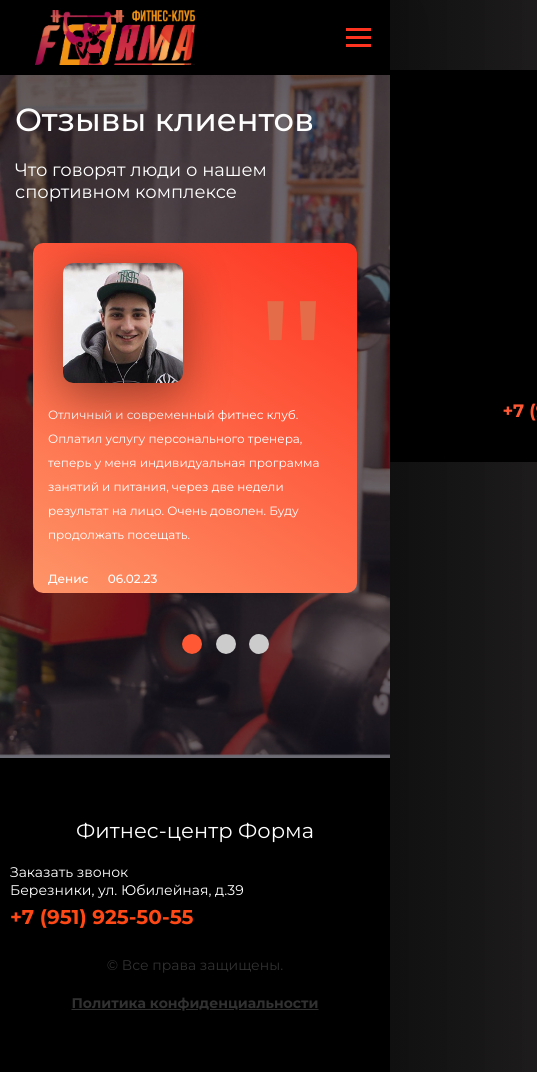
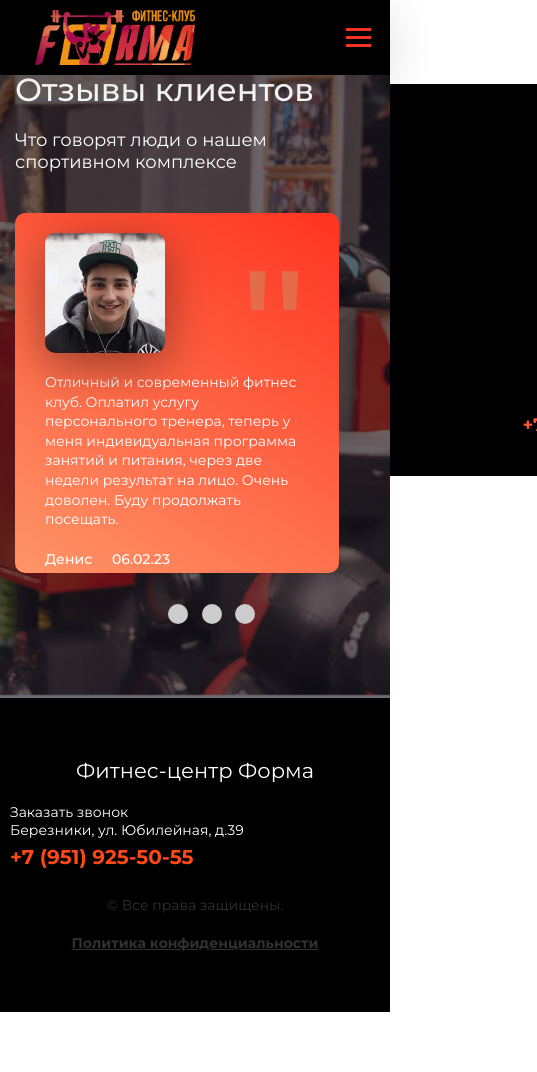
Before and after one commit to GalinaGuseva/infinity-swiper-js, a plain HTML site: page index.html in a window 390 px wide. Shown: the whole page, 537 px wide, since content can reach past the window. After the commit the page ends 1012 px from the top, so only its background shows below. Drawn offline with Linux system fonts and the light colour scheme.

Commit message:
fix autoplay

```diff
--- a/css/main.css
+++ b/css/main.css
@@ -1,5 +1,6 @@
 @import url('https://fonts.googleapis.com/css?family=Montserrat:200,300,400,500,700&subset=cyrillic');
 body {
+  margin: 0;
   font-family: 'Montserrat', sans-serif;
   font-size: 14px;
   font-weight: 400;
@@ -10,11 +11,11 @@ body {
   );
 }
 
-* {
+*,
+*::before,
+*::after {
   box-sizing: border-box;
-  margin: 0;
-  padding: 0;
-  /* scroll-behavior: smooth; */
+  scroll-behavior: smooth;
 }
 
 a {
@@ -22,14 +23,15 @@ a {
   color: white;
 }
 
-ul {
+ul,
+ol {
   list-style: none;
 }
 
 section {
   position: relative;
   max-width: 1440px;
-  padding: 80px 40px;
+  padding: 80px 30px;
   margin: 0 auto;
 }
 
@@ -198,51 +200,56 @@ h2 {
 }
 
 .review-wrapper {
-  width: 100%;
+  display: flex;
   z-index: 1;
+  inline-size: 100%;
   position: relative;
   height: 415px;
-  display: flex;
 }
 
-.review-carousel {
-  width: 100%;
-  position: relative;
+.review-wrapper .review__slides {
+  display: grid;
+  grid-auto-flow: column;
+  grid-auto-columns: calc((100% / 2) - 40px);
+  overflow-x: auto;
+  scroll-snap-type: x mandatory;
+  scrollbar-width: none;
+  gap: 50px;
+  margin: 0;
+  padding: 0;
 }
 
-.review__slides {
-  width: 100%;
-  column-gap: 20px;
-  display: flex;
-  overflow: auto;
-  scroll-snap-type: x mandatory;
+.review__slides::-webkit-scrollbar {
+  display: none; /* Safari and legacy Chromium */
 }
 
-.review-carousel.grab {
-  cursor: grab;
+.review__slides.no-transition {
+  scroll-behavior: auto;
+}
+.review__slides.dragging {
+  scroll-snap-type: none;
+  scroll-behavior: auto;
 }
 
-.review-carousel.grabbing {
-  cursor: grabbing;
+.review__slides.dragging .review-box {
+  cursor: grab;
+  user-select: none;
 }
 
-.review__slide {
-  width: 50%;
+.review__slides .review-box {
+  scroll-snap-align: start;
+  position: relative;
   flex: 0 0 auto;
-  scroll-snap-align: start;
-}
-
-.review-box {
-  position: relative;
-  height: 90%;
+  height: 360px;
+  flex-shrink: 0;
   border-radius: 10px;
-  margin-bottom: 30px;
   padding: 160px 30px 30px;
   text-align: left;
   background: linear-gradient(33deg, #fe9568 0%, #fe3320 100%);
   color: #fff;
   line-height: 2;
-  margin-right: 40px;
+  margin: 0;
+  cursor: pointer;
 }
 
 .review-box .re {
@@ -255,7 +262,7 @@ h2 {
   color: #e46c48;
 }
 
-.review-wrapper .review-box img {
+.review__slides .review-box img {
   width: 120px;
   height: 120px;
   border-radius: 10px;
@@ -283,6 +290,7 @@ h2 {
 .review-nav {
   bottom: 0;
   column-gap: 16px;
+  margin-top: 20px;
   display: flex;
   justify-content: center;
   position: absolute;
@@ -313,7 +321,7 @@ h2 {
   color: #fe5834;
 }
 
-.review-wrapper .review-box .name {
+.review__slides .review-box .name {
   display: block;
   font-weight: bold;
   font-size: 16px;
@@ -347,22 +355,10 @@ h2 {
   cursor: pointer;
 }
 
-.review-wrapper .review-dot.active,
-.review-wrapper .review-dot:hover,
-.review-wrapper .review-dot:focus {
+.review-dot.active,
+.review-dot:hover,
+.review-dot:focus {
   background: #fe5834;
-}
-
-.review__slides.smooth-scroll {
-  scroll-behavior: smooth;
-}
-
-/* Hide scrollbar */
-.review__slides {
-  scrollbar-width: none; /* Firefox and latest Chromium */
-}
-.review__slides::-webkit-scrollbar {
-  display: none; /* Safari and legacy Chromium */
 }
 
 footer {
@@ -424,32 +420,26 @@ a.link-privacy {
   margin-bottom: 15px;
 }
 
-@media (max-width: 992px) {
+@media (max-width: 995px) {
+  .review-wrapper .review__slides {
+    grid-auto-columns: 100%;
+  }
+
   .review-wrapper .review-box img {
     right: auto;
     left: 30px;
   }
 
-  .review-wrapper .review-prev,
-  .review-wrapper .review-next {
-    display: none;
-  }
-
-  .review-wrapper .review-dots {
+  .review-wrapper .review-nav {
     padding-left: 0;
-    left: 45%;
-  }
-
-  .review__slide {
-    width: 90%;
-    margin: 0 25px;
-    scroll-snap-align: center;
+    left: 30%;
   }
 
   .review-box {
-    max-width: 439px;
+    width: 90%;
+    scroll-snap-align: center;
+    height: 70%;
     min-height: 350px;
-    margin: 0 auto;
   }
 
   .review-box .re {
@@ -469,19 +459,24 @@ a.link-privacy {
   .after-h2 {
     font-size: 18px;
   }
+
+  .review-wrapper .review-prev,
+  .review-wrapper .review-next {
+    display: none;
+  }
 }
 
 @media (max-width: 560px) {
   section {
-    padding: 90px 5px;
+    padding: 60px 5px;
+  }
+  .review-wrapper .review__slides {
+    min-height: 480px;
   }
   .review-box .autor,
   .review-box .text {
-    font-size: 12px;
-  }
-
-  .review-box {
-    padding: 160px 15px 15px;
+    font-size: 14px;
+    line-height: 1.4;
   }
 
   .review-box .autor .date {
@@ -491,6 +486,15 @@ a.link-privacy {
   .review-box img {
     width: 85px;
     height: 85px;
+  }
+
+  .review-nav {
+    margin-top: 30px;
+  }
+
+  .review-dots {
+    text-align: center;
+    padding: 50px 20px 0 0;
   }
   .footer-action .btn {
     float: none;
--- a/index.html
+++ b/index.html
@@ -53,7 +53,6 @@
           Что говорят люди о нашем спортивном комплексе
         </div>
         <div class="review-wrapper">
-          <div class="review-carousel">
           <div class="review-nav">
             <div class="review-prev">
               <span class="pe-7s-angle-left"></span>
@@ -67,54 +66,44 @@
               <span class="pe-7s-angle-right"></span>
             </div>
           </div>
-            <div class="review__slides">
-              <div class="review__slide">
-                <div class="review-box">
+          <ul class="review__slides">
+            <li class="review-box">
               <div class="re">"</div>
               <img src="./img/review-item2.jpg" />
               <div class="text">
-                    Отличный и современный фитнес клуб. Оплатил услугу
-                    персонального тренера, теперь у меня индивидуальная
-                    программа занятий и питания, через две недели результат на
-                    лицо. Очень доволен. Буду продолжать посещать.
+                Отличный и современный фитнес клуб. Оплатил услугу персонального
+                тренера, теперь у меня индивидуальная программа занятий и
+                питания, через две недели результат на лицо. Очень доволен. Буду
+                продолжать посещать.
               </div>
-                  <div class="autor">
-                    Денис <span class="date">06.02.23</span>
-                  </div>
-                </div>
-              </div>
-              <div class="review__slide">
-                <div class="review-box">
+              <div class="autor">Денис <span class="date">06.02.23</span></div>
+            </li>
+
+            <li class="review-box">
               <div class="re">"</div>
               <img src="./img/review-item1.jpg" />
               <div class="text">
                 Фитнес-клуб мне очень понравился. Современные тренажеры,
-                    инструкторы – профессионалы высшего класса; удобные
-                    раздевалки, большой бассейн. Удобное месторасположение
-                    клуба.
+                инструкторы – профессионалы высшего класса; удобные раздевалки,
+                большой бассейн. Удобное месторасположение клуба.
               </div>
-                  <div class="autor">
-                    Ирина <span class="date">09.01.23</span>
-                  </div>
-                </div>
-              </div>
-              <div class="review__slide">
-                <div class="review-box">
+              <div class="autor">Ирина <span class="date">09.01.23</span></div>
+            </li>
+
+            <li class="review-box">
               <div class="re">"</div>
               <img src="./img/review-item3.jpg" />
               <div class="text">
-                    Отличный клуб! Народу не так много, сам клуб достаточно
-                    большой, сделали неплохой ремонт, очередей на тренажеры нет
-                    даже в час пик. Тренеры - все приятные ребята. Хорошие
-                    массажисты есть при клубе :)
+                Отличный клуб! Народу не так много, сам клуб достаточно большой,
+                сделали неплохой ремонт, очередей на тренажеры нет даже в час
+                пик. Тренеры - все приятные ребята. Хорошие массажисты есть при
+                клубе :)
               </div>
               <div class="autor">
                 Алексей <span class="date">02.03.23</span>
               </div>
-                </div>
-              </div>
-            </div>
-          </div>
+            </li>
+          </ul>
         </div>
       </div>
     </section>
--- a/js/slider.js
+++ b/js/slider.js
@@ -1,128 +1,191 @@
 window.addEventListener('load', () => {
-  // const carouselContainer = document.querySelector('.review-carousel');
-  const wrapper = document.querySelector('.review__slides');
-  const slides = document.querySelectorAll('.review__slide');
-  const navdots = document.querySelectorAll('.review-dot');
-  const leftArrow = document.querySelector('.review-prev');
-  const rightArrow = document.querySelector('.review-next');
+  const wrapper = document.querySelector('.review-wrapper'),
+    slides = document.querySelector('.review__slides'),
+    dots = document.querySelectorAll('.review-dot'),
+    leftArrow = document.querySelector('.review-prev'),
+    rightArrow = document.querySelector('.review-next'),
+    slidesChildrens = [...slides.children],
+    totalSlides = slidesChildrens.length;
 
-  const n_slides = slides.length; //число слайдов
-  const n_slidesCloned = 1; //число клонов
-  let slideWidth = slides[0].offsetWidth; //ширина слайда может меняться при изменении ширины окна браузера
-  let spaceBtwSlides = Number(
-    window
-      .getComputedStyle(wrapper)
-      .getPropertyValue('grid-column-gap')
-      .slice(0, -2)
-  ); // ширина пробела между парой слайдов
+  let isDragging = false,
+    isAutoPlay = false,
+    startX,
+    startScrollLeft,
+    firstCardWidth = slides.querySelector('.review-box').offsetWidth;
 
-  function index_slideCurrent() {
-    //вычисляет индекс слайда, отображаемого в данный момент
-    return Math.round(
-      wrapper.scrollLeft / (slideWidth + spaceBtwSlides) - n_slidesCloned
-    );
+  // Получите количество карточек, которые могут поместиться в карусели одновременно
+  let cardPerView = Math.round(slides.offsetWidth / firstCardWidth);
+
+  // Вставьте копии последних нескольких карточек в начало карусели для бесконечной прокрутки.
+  slidesChildrens
+    .slice(-cardPerView)
+    .reverse()
+    .forEach((card) => {
+      slides.insertAdjacentHTML('afterbegin', card.outerHTML);
+    });
+
+  // Вставьте копии первых нескольких карточек в конец карусели для бесконечной прокрутки.
+  slidesChildrens.slice(0, cardPerView).forEach((card) => {
+    slides.insertAdjacentHTML('beforeend', card.outerHTML);
+  });
+
+  // Прокрутите карусель в нужноe местo, чтобы скрыть первые несколько дубликатов карточек в Firefox.
+  slides.classList.add('no-transition');
+  slides.scrollLeft = slides.offsetWidth;
+  slides.classList.remove('no-transition');
+
+  function currentIndex() {
+    return Math.round(slides.scrollLeft / firstCardWidth - 2);
   }
 
   function goto(index) {
-    wrapper.scrollTo(
-      (slideWidth + spaceBtwSlides) * (index + n_slidesCloned),
-      0
-    );
+    slides.scrollLeft += firstCardWidth * index;
   }
-  for (let i = 0; i < n_slides; i++) {
-    navdots[i].addEventListener('click', () => goto(i));
+  for (let i = 0; i < totalSlides; i++) {
+    dots[i].addEventListener('click', () => goto(i));
   }
 
-  function markNavdot(index) {
-    navdots[index].classList.add('active');
-    navdots[index].setAttribute('aria-disabled', 'true');
+  function markDot(index) {
+    dots[index].classList.add('active');
+    dots[index].setAttribute('aria-disabled', 'true');
   }
-  function updateNavdot() {
-    const c = index_slideCurrent();
-    if (c < 0 || c >= n_slides) return;
-    markNavdot(c);
+
+  function clearDot() {
+    dots.forEach((dot) => {
+      dot.classList.remove('active');
+      dot.setAttribute('aria-disabled', 'false');
+    });
   }
+  function updateDot() {
+    let c = currentIndex();
+    if (c < 0) {
+      c = totalSlides - 1;
+    } else if (c >= totalSlides) {
+      c = 0;
+    }
+    markDot(c);
+  }
+
+  const dragStart = (e) => {
+    isDragging = true;
+    slides.classList.add('dragging');
+    //Записывает начальное положение курсора и прокрутки карусели.
+    startX = e.pageX;
+    startScrollLeft = slides.scrollLeft;
+  };
+
+  const dragging = (e) => {
+    if (!isDragging) return; // если isDragging ложно, вернитесь отсюда
+    // Обновляет позицию прокрутки карусели на основе перемещения курсора
+    slides.scrollLeft = startScrollLeft - (e.pageX - startX);
+  };
+
+  const dragStop = () => {
+    isDragging = false;
+    slides.classList.remove('dragging');
+  };
+  // Если карусель находится в начале, прокрутите до конца
+  function rewind() {
+    slides.classList.add('no-transition');
+    slides.scrollLeft = slides.scrollWidth - 2 * slides.offsetWidth;
+    slides.classList.remove('no-transition');
+  }
+  // Если карусель в конце, прокрутите в начало
+  function forward() {
+    slides.classList.add('no-transition');
+    slides.scrollLeft = slides.offsetWidth;
+    slides.classList.remove('no-transition');
+  }
+
   let scrollTimer;
-  wrapper.addEventListener('scroll', () => {
-    navdots.forEach((navdot) => {
-      navdot.classList.remove('active');
-      navdot.setAttribute('aria-disabled', 'false');
-    });
+  const infiniteScroll = () => {
+    clearDot();
     if (scrollTimer) clearTimeout(scrollTimer);
     scrollTimer = setTimeout(() => {
-      if (
-        wrapper.scrollLeft <
-        (slideWidth + spaceBtwSlides) * (n_slidesCloned - 1 / 2)
+      if (slides.scrollLeft === 0) {
+        rewind();
+      } else if (
+        Math.ceil(slides.scrollLeft) ===
+        slides.scrollWidth - slides.offsetWidth
       ) {
         forward();
       }
-      if (
-        wrapper.scrollLeft >
-        (slideWidth + spaceBtwSlides) * (n_slides - 1 + n_slidesCloned + 1 / 2)
-      ) {
-        rewind();
-      }
     }, 100);
-    updateNavdot();
+    updateDot();
+  };
+
+  let resizeTimer;
+  window.addEventListener('resize', () => {
+    firstCardWidth = slides.children[0].offsetWidth;
+    if (resizeTimer) clearTimeout(resizeTimer);
+    stop();
+    resizeTimer = setTimeout(() => {
+      play();
+    }, 400);
   });
 
-  const firstSlideClone = slides[0].cloneNode(true);
-  wrapper.append(firstSlideClone);
-
-  const lastSlideClone = slides[n_slides - 1].cloneNode(true);
-  wrapper.prepend(lastSlideClone);
-
-  function rewind() {
-    wrapper.classList.remove('smooth-scroll');
-    setTimeout(() => {
-      wrapper.scrollTo((slideWidth + spaceBtwSlides) * n_slidesCloned, 0);
-      wrapper.classList.add('smooth-scroll');
-    }, 100);
+  function next() {
+    slides.scrollLeft += firstCardWidth;
+  }
+  const pause = 2500;
+  let itv;
+  function play() {
+    // early return if the user prefers reduced motion
+    if (
+      window.innerWidth < 800 ||
+      !isAutoPlay //||
+      //window.matchMedia('(prefers-reduced-motion: reduce)').matches
+    ) {
+      return;
+    }
+    clearInterval(itv);
+    wrapper.setAttribute('aria-live', 'off');
+    itv = setInterval(next, pause);
   }
 
-  function forward() {
-    wrapper.classList.remove('smooth-scroll');
-    setTimeout(() => {
-      wrapper.scrollTo(
-        (slideWidth + spaceBtwSlides) * (n_slides - 1 + n_slidesCloned),
-        0
-      );
-      wrapper.classList.add('smooth-scroll');
-    }, 100);
+  function stop() {
+    clearInterval(itv);
+    wrapper.setAttribute('aria-live', 'polite');
+  }
+  const observer = new IntersectionObserver(callback, { threshold: 0.99 });
+  observer.observe(wrapper);
+
+  function callback(entries, observer) {
+    entries.forEach((entry) => {
+      console.log(`entry.intersectionRatio: ${entry.intersectionRatio}`);
+      if (entry.isIntersecting) {
+        console.log(`entry.isIntersecting is true.`);
+        play();
+      } else {
+        console.log(`entry.isIntersecting is false.`);
+        stop();
+      }
+    });
   }
 
-  rightArrow.addEventListener('click', handleRightArrowClick);
-  leftArrow.addEventListener('click', handleLeftArrowClick);
+  rightArrow.addEventListener('click', () => {
+    slides.scrollLeft += firstCardWidth;
+  });
+  leftArrow.addEventListener('click', () => {
+    slides.scrollLeft -= firstCardWidth;
+  });
 
-  function handleRightArrowClick() {
-    navdots.forEach((navdot) => {
-      navdot.classList.remove('active');
-      navdot.setAttribute('aria-disabled', 'false');
-    });
-    let index = index_slideCurrent() + 1;
-    wrapper.scrollTo(
-      (slideWidth + spaceBtwSlides) * (index + n_slidesCloned),
-      0
-    );
-    wrapper.classList.add('smooth-scroll');
-    updateNavdot();
-  }
-
-  function handleLeftArrowClick() {
-    navdots.forEach((navdot) => {
-      navdot.classList.remove('active');
-      navdot.setAttribute('aria-disabled', 'false');
-    });
-    wrapper.classList.add('smooth-scroll');
-    let index = index_slideCurrent() - 1;
-    wrapper.scrollTo(
-      (slideWidth + spaceBtwSlides) * (index + n_slidesCloned),
-      0
-    );
-    updateNavdot();
-  }
-  // Initialization
-  goto(0);
-  markNavdot(0);
-  wrapper.classList.add('smooth-scroll');
+  slides.addEventListener('mousedown', dragStart);
+  slides.addEventListener('mousemove', dragging);
+  document.addEventListener('mouseup', dragStop);
+  slides.addEventListener('scroll', infiniteScroll);
+  wrapper.addEventListener('pointerenter', () => stop());
+  wrapper.addEventListener('pointerleave', () => play());
+  // for keyboard users
+  wrapper.addEventListener('focus', () => stop(), true);
+  wrapper.addEventListener(
+    'blur',
+    () => {
+      if (wrapper.matches(':hover')) return;
+      play();
+    },
+    true
+  );
+  // for touch device users
+  wrapper.addEventListener('touchstart', () => stop());
 });
```
Lines whose indentation alone changed are shown as unchanged.
